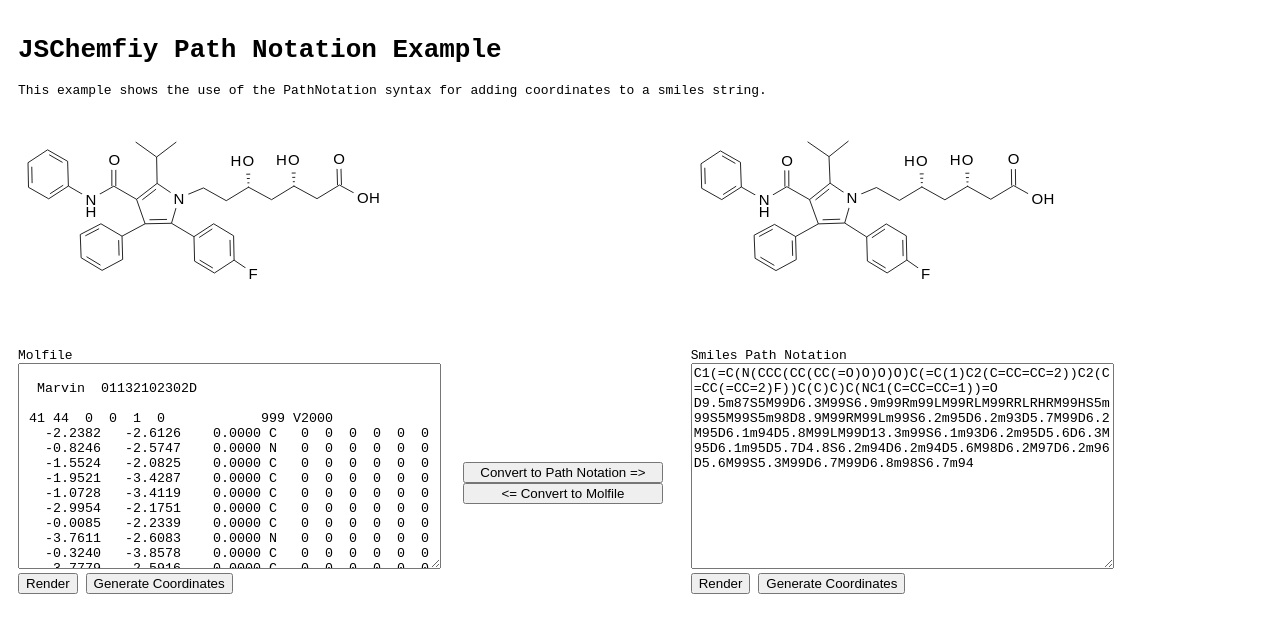
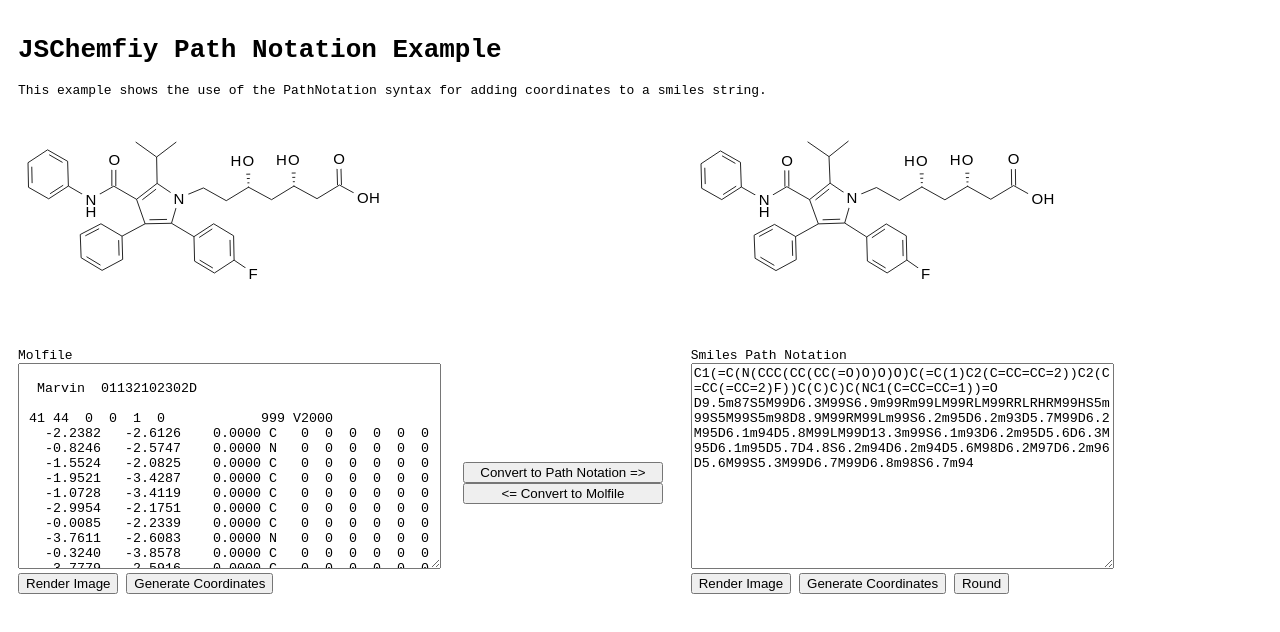
Before and after one commit to tylerperyea/tylerperyea.github.io, a website: page JSChemify/path.html in a window 1280 px wide. Drawn offline with Linux system fonts and the light colour scheme.

Commit message:
Update path.html

```diff
--- a/JSChemify/path.html
+++ b/JSChemify/path.html
@@ -82,6 +82,53 @@
       var c=JSChemify.Chemical(mol);
       var molSVG=c.getSVG();
       document.getElementById("molfile-img").innerHTML=molSVG;
+    }
+
+    function round(){
+      var smiPath = document.getElementById("smiles-path").value;
+      var smi = smiPath.split(" ")[0];
+      var path= smiPath.split(" ")[1];
+      var ePath=JSChemify.CONSTANTS
+	           .VECTORS_BASIS
+	           .expandShortPathNotation(path);
+      ePath.map(pp=>{
+      	let d=pp[0];
+      	let m=pp[1];
+      	let w=pp[2];
+        var match=/([A-Za-z])([0-9.]*)/y.exec(d);
+
+
+        var alpha=match[1];
+        var numeric=match[2];
+        if(numeric){
+          numeric=Math.round(numeric-0);
+        }else{
+          numeric="";
+        }
+        var nd=alpha+numeric;
+        if(nd==="D6"){
+          nd="R";
+        }else if(nd==="S6"){
+          nd="L";
+        }
+        pp[0]=nd;
+        if(m){
+          match=/([A-Za-z])([0-9.]*)/y.exec(m);
+          var mag=match[2]-0;
+          mag=Math.round(mag/20)*20;
+          if(mag===100){
+            pp[1]="";
+          }else{
+            pp[1]=match[1] + mag;
+          }
+        }
+
+      });
+      var c=JSChemify.Chemical(smi).setPathNotation(ePath);
+      path =c.getShortPathNotation();
+      document.getElementById("smiles-path").value=smi + " " + path;
+      renderSmiPath();
+
     }
   </script>
 
@@ -190,7 +237,7 @@
  40 38  2  0  0  0  0
 M  END
 </textarea>
-<button id="render-smiles" onclick="renderMol()">Render</button>
+<button id="render-smiles" onclick="renderMol()">Render Image</button>
 <button id="generate-coordinates-molfile" onclick="generateCoordinatesMol()">Generate Coordinates</button>
 </div>
 <div class="panel middle">
@@ -203,8 +250,9 @@ M  END
   </div>
 <label for="smiles-path">Smiles Path Notation</label>
 <textarea id="smiles-path"></textarea>
-<button id="render-smiles" onclick="renderSmiPath()">Render</button>
+<button id="render-smiles" onclick="renderSmiPath()">Render Image</button>
 <button id="generate-coordinates-smiles" onclick="generateCoordinatesSmi()">Generate Coordinates</button>
+<button id="round-path" onclick="round()">Round</button>
 </div>
 <script>
   convertMolToPath();
```
